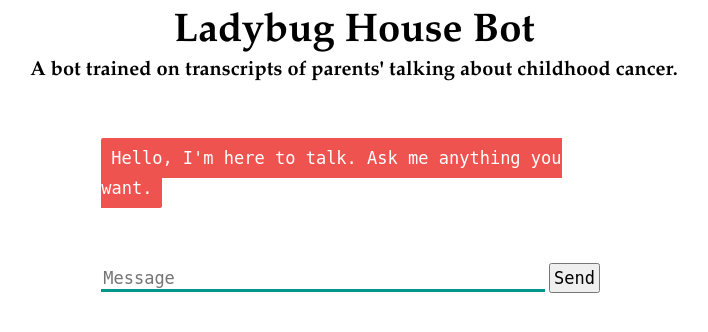
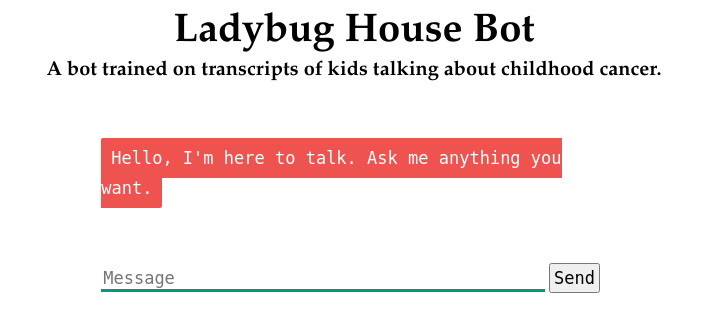
Before and after one commit to milesccoleman/kidbot, a Flask app: page / in a window 1280 px wide. Shown: the top 332 px of the page, without its empty margins (286-994 px from the left). Run offline with Flask 2, Linux system fonts and the light colour scheme; some libraries are stand-ins or nearby versions.

Commit message:
Update index.html

```diff
--- a/templates/index.html
+++ b/templates/index.html
@@ -6,7 +6,7 @@
   </head>
   <body>
     <h1>Ladybug House Bot</h1>
-    <h3>A bot trained on transcripts of parents' talking about childhood cancer.</h3>
+    <h3>A bot trained on transcripts of kids talking about childhood cancer.</h3>
     <div>
       <div id="chatbox">
         <p class="botText"><span>Hello, I'm here to talk. Ask me anything you want.</span></p>
```
